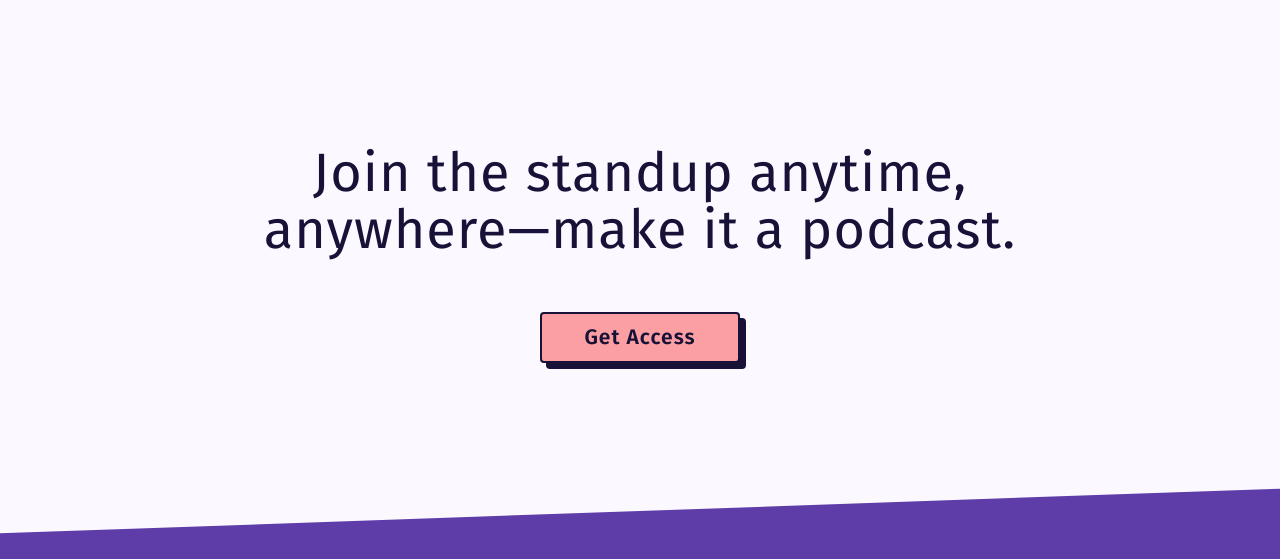
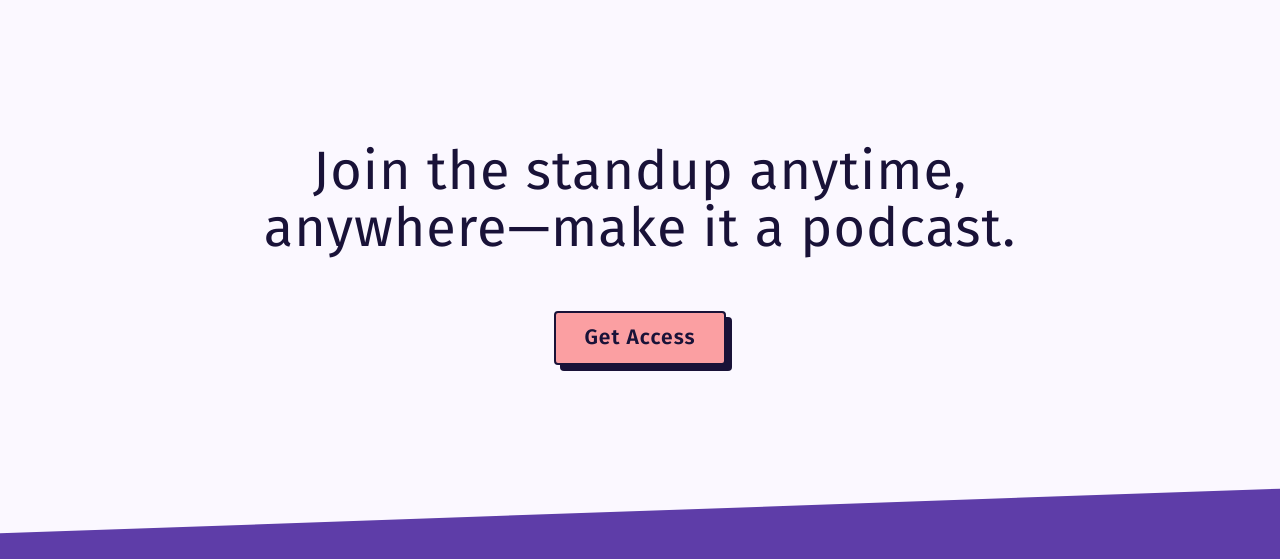
Before and after one commit to upstandfm/website, a website built with Parcel: page src/index.html in a window 1280 px wide. Shown: the part 75-634 px from the top of the page. Built offline with nearby package versions, Linux system fonts and the light colour scheme.

Commit message:
Make action buttons slightly smaller

```diff
--- a/src/index.css
+++ b/src/index.css
@@ -84,7 +84,7 @@ body {
   display: inline-block;
   box-sizing: border-box;
   margin: 0;
-  padding: 0.5em 2em;
+  padding: 12px 28px;
   border: 2px solid var(--color-darkest-purple);
   border-radius: var(--radius-size);
   box-shadow: 6px 6px 0 0 var(--color-darkest-purple);
```
